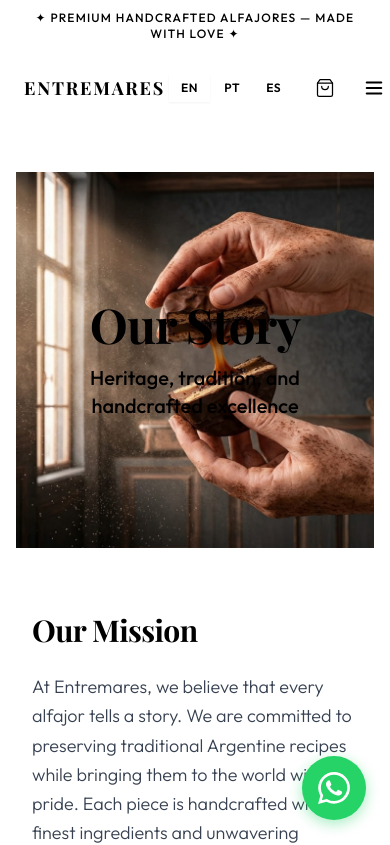
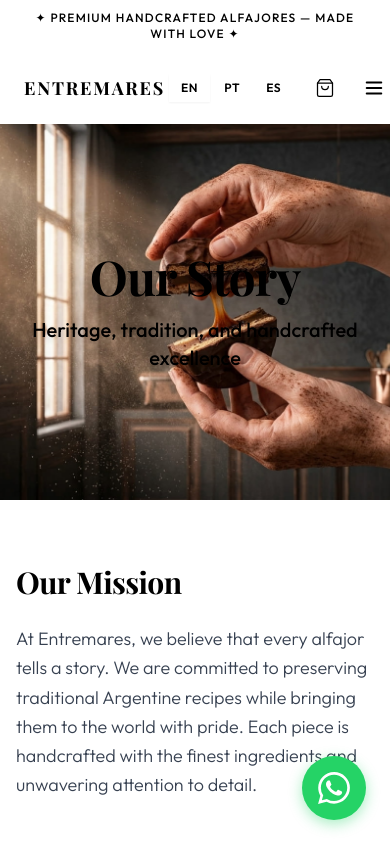
Before and after one commit to Jon-human-in-the-loop/entremares-web, a Next.js app: page /en/about in a window 390 px wide. Shown: the top 845 px of the page. Built offline with nearby package versions, Linux system fonts and the light colour scheme; a web font is replaced by a local one.

Commit message:
fix: make about hero image full width on mobile

```diff
--- a/src/app/[locale]/about/page.tsx
+++ b/src/app/[locale]/about/page.tsx
@@ -14,7 +14,7 @@ export default function AboutPage({ params: { locale } }: { params: { locale: st
   const t = useTranslations('aboutPage')
 
   return (
-    <div className="py-12 px-4">
+    <div className="pb-12">
       {/* Hero Banner */}
       <section className="relative w-full px-4 py-32 md:py-48 overflow-hidden">
         {/* Background Image Container */}
```
